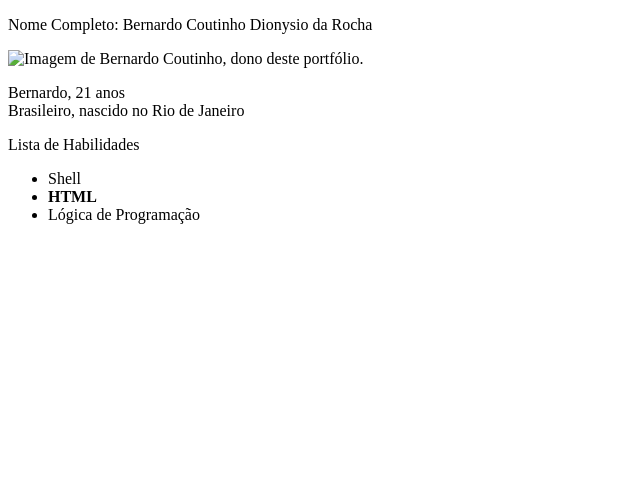
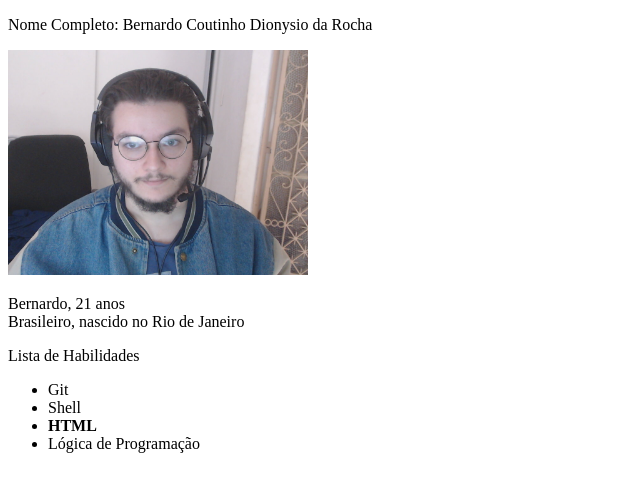
Before and after one commit to Bernardocdr/bernardocdr.github.io, a plain HTML site: page index.html in a window 1280 px wide. Shown: the whole page, without its empty margins (0-640 px from the left). Drawn offline with Linux system fonts and the light colour scheme.

Commit message:
foto consertada

```diff
--- a/index.html
+++ b/index.html
@@ -7,18 +7,19 @@
   <body>
 
       <!--Nome completo e Foto (Lembrar de trocar)-->
-    <p>Nome Completo: Bernardo Coutinho Dionysio da Rocha</p>
-    <img src="Fot.jpg" width="300" alt="Imagem de Bernardo Coutinho, dono deste portfólio.">
+          <p>Nome Completo: Bernardo Coutinho Dionysio da Rocha</p>
+          <img src="Foto.jpg" width="300" alt="Imagem de Bernardo Coutinho, dono deste portfólio.">
 
+      <!--Index-->
       <!--Sobre Mim e Lista de Habilidades-->
-    <p>Bernardo, 21 anos<br>
-      Brasileiro, nascido no Rio de Janeiro</p>
-      <p3>Lista de Habilidades</p3>
+          <p>Bernardo, 21 anos<br>
+          Brasileiro, nascido no Rio de Janeiro</p>
+        <p3>Lista de Habilidades</p3>
         <ul>
+          <li>Git</li>
           <li>Shell</li>
   <strong><li>HTML</li></strong>
           <li>Lógica de Programação</li>
-
       </ul>
   </body>
 </html>
```
